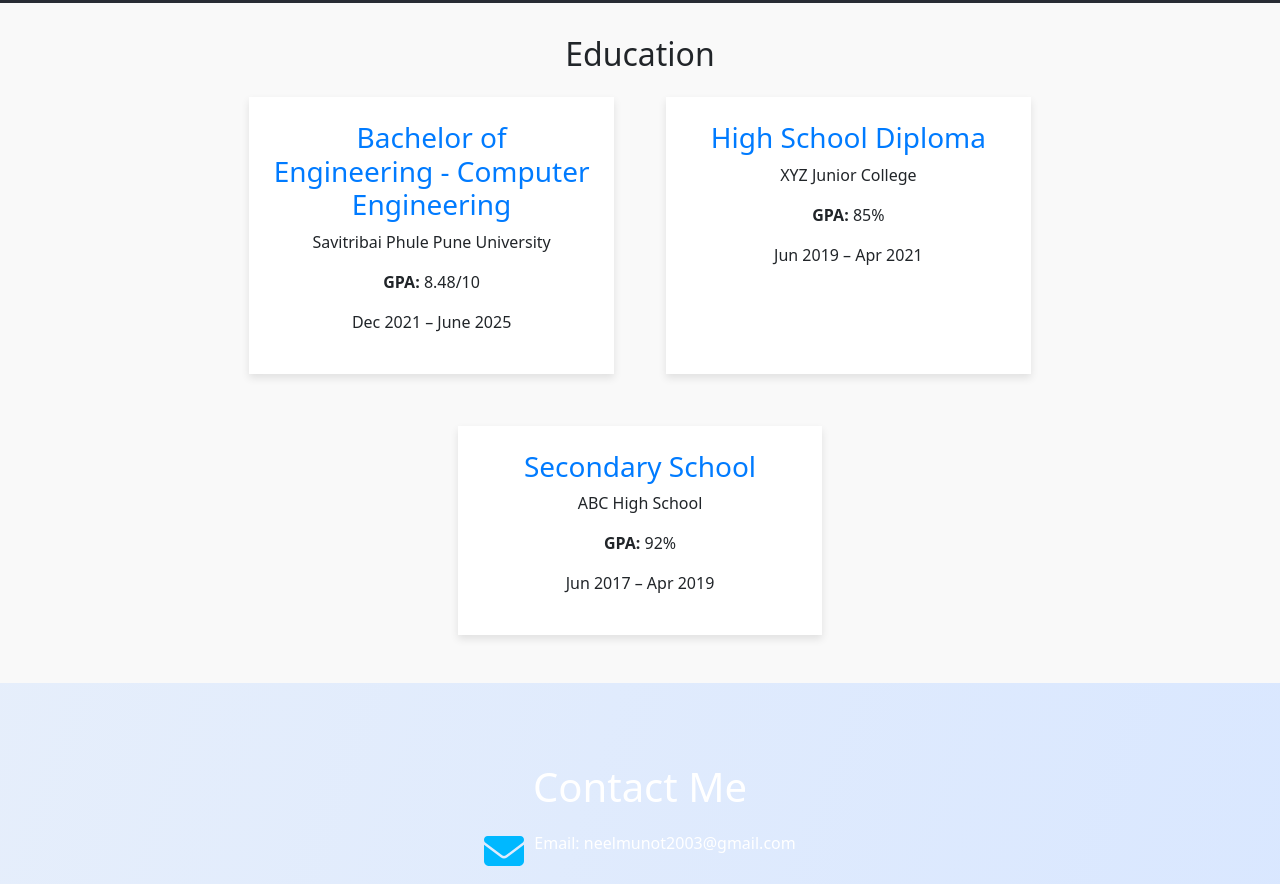
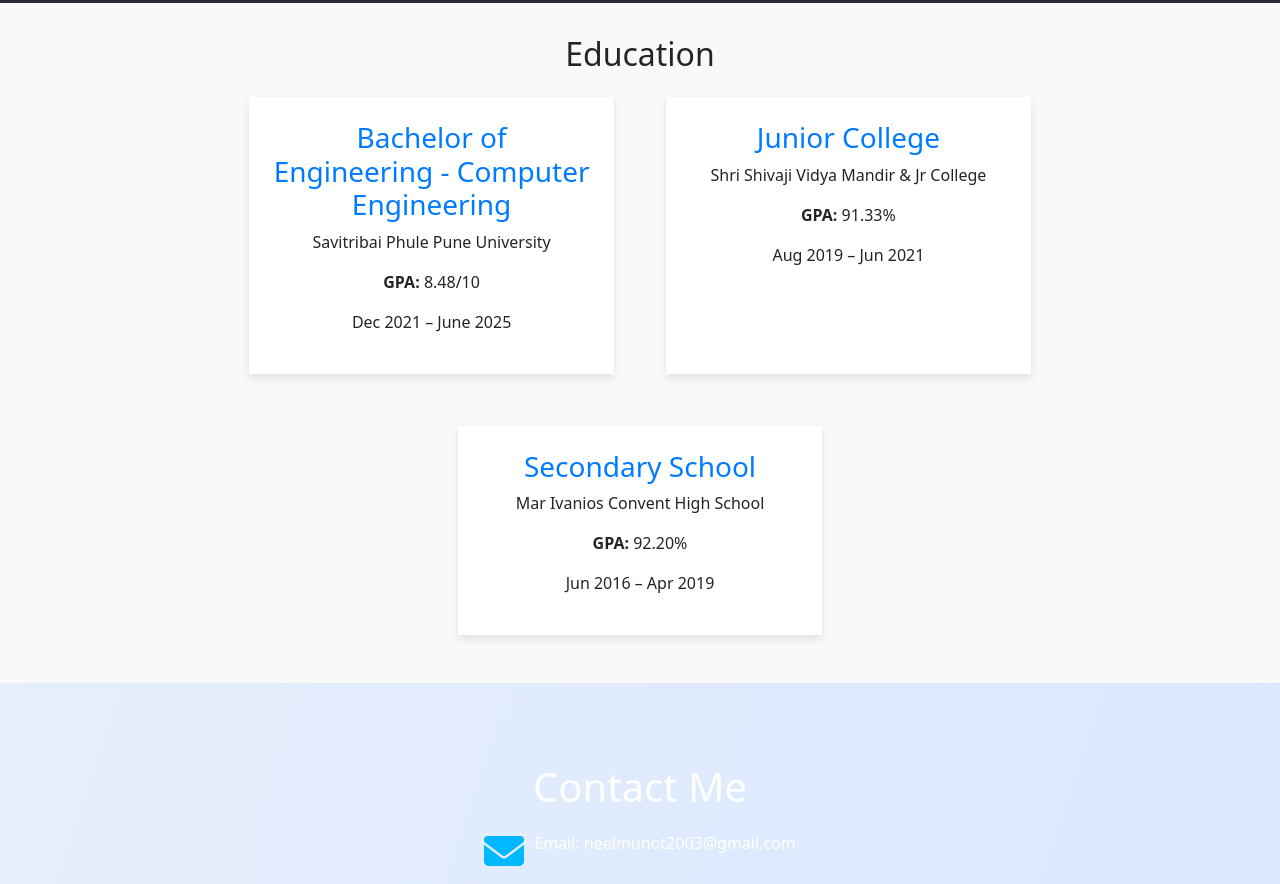
Before and after one commit to NeelMunot/portfolio-website, a React (Create React App) app: page / in a window 1280 px wide. Shown: the part 2700-3584 px from the top of the page. Built offline with nearby package versions, Linux system fonts and the light colour scheme.

Commit message:
Added Education Data. Used git commands

```diff
--- a/src/data/education.js
+++ b/src/data/education.js
@@ -6,16 +6,16 @@ const education = [
       duration: 'Dec 2021 – June 2025'
     },
     {
-      degree: 'High School Diploma',
-      institution: 'XYZ Junior College',
-      GPA: '85%',
-      duration: 'Jun 2019 – Apr 2021'
+      degree: 'Junior College',
+      institution: 'Shri Shivaji Vidya Mandir & Jr College',
+      GPA: '91.33%',
+      duration: 'Aug 2019 – Jun 2021'
     },
     {
       degree: 'Secondary School',
-      institution: 'ABC High School',
-      GPA: '92%',
-      duration: 'Jun 2017 – Apr 2019'
+      institution: 'Mar Ivanios Convent High School',
+      GPA: '92.20%',
+      duration: 'Jun 2016 – Apr 2019'
     }
   ];
 
```
